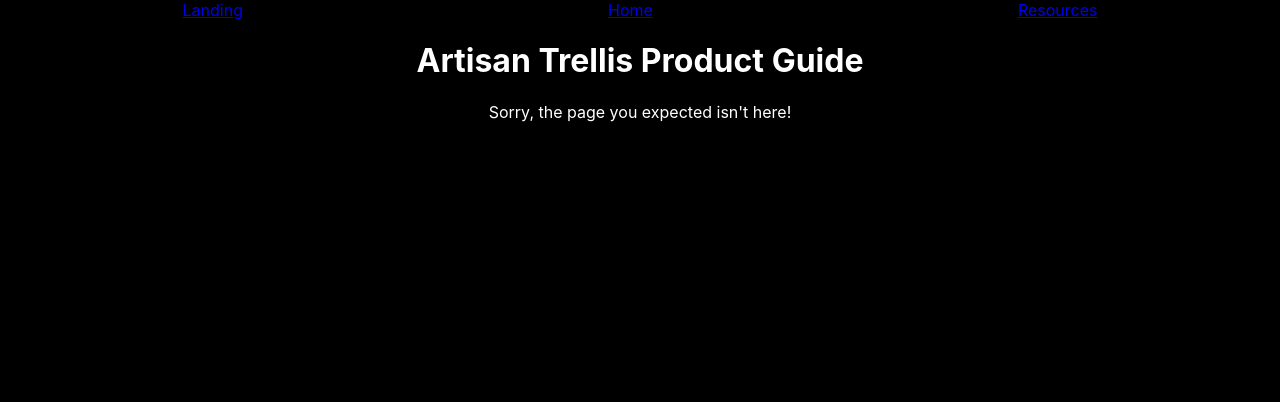
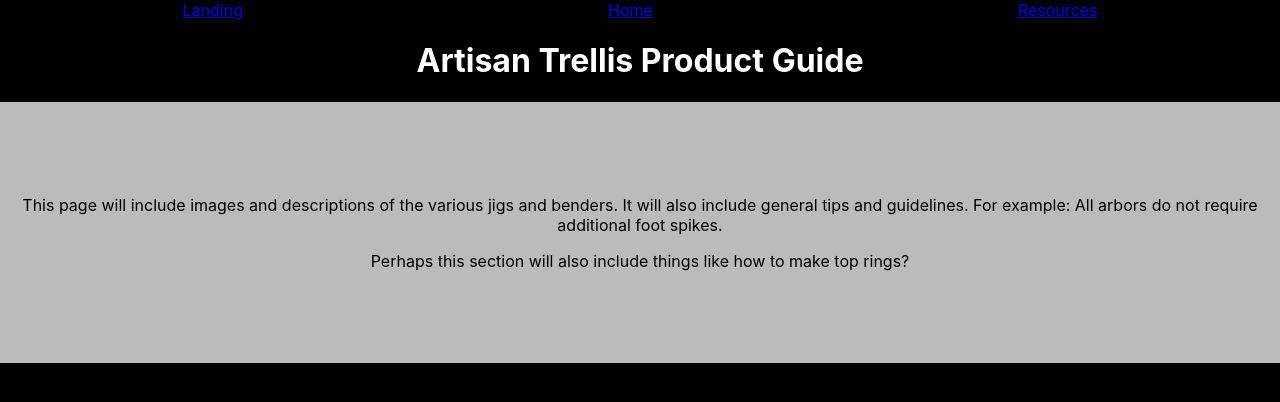
Before and after one commit to capnnemo2/at-product-guide, a React (Create React App) app: page /resources in a window 1280 px wide. Shown: the top 402 px of the page. Built offline with nearby package versions, Linux system fonts and the light colour scheme.

Commit message:
Creates basic empty resources page

```diff
--- a/src/App.js
+++ b/src/App.js
@@ -4,6 +4,7 @@ import Nav from "./Nav/Nav";
 import Header from "./Header/Header";
 import Landing from "./Landing/Landing";
 import Home from "./Home/Home";
+import Resources from "./Resources/Resources";
 import ProductDetails from "./ProductDetails/ProductDetails";
 import AddProduct from "./AddProduct/AddProduct";
 import AddComment from "./AddComment/AddComment";
@@ -28,6 +29,7 @@ export default class App extends React.Component {
           <Switch>
             <Route exact path="/" component={Landing} />
             <Route path="/home" component={Home} />
+            <Route path="/resources" component={Resources} />
             <Route
               path="/productDetails/:product_id"
               component={ProductDetails}
--- a/src/ProductDetails/ProductDetails.js
+++ b/src/ProductDetails/ProductDetails.js
@@ -63,6 +63,7 @@ export default class ProductDetails extends React.Component {
           <p className="description">{product.weld}</p>
         </section>
         <section>
+          {/* should editing be available to all users or just admin? is there a way for anyone to make changes, but they don't go into effect until the admin approves them? */}
           <Link to={"/edit-product"}>Edit specs</Link>
           <br />
           <Link to={"/home"}>Home</Link>
@@ -75,7 +76,10 @@ export default class ProductDetails extends React.Component {
                 <li key={comment.id} className="comment">
                   <p className="italic">{comment.user_name} says:</p>
                   <blockquote>{comment.content}</blockquote>
+                  {/* the edit comment option should only be available for the user who left it */}
                   <Link to={"/edit-comment"}>Edit comment</Link>
+                  {/* this button should only appear for the admin user */}
+                  <button type="button">Delete</button>
                 </li>
               ))}
             </ul>
--- /dev/null
+++ b/src/Resources/Resources.js
@@ -0,0 +1,22 @@
+import React from "react";
+import "./Resources.css";
+
+export default class Resources extends React.Component {
+  render() {
+    return (
+      <div className="Resources">
+        <section>
+          <p>
+            This page will include images and descriptions of the various jigs
+            and benders. It will also include general tips and guidelines. For
+            example: All arbors do not require additional foot spikes.
+          </p>
+          <p>
+            Perhaps this section will also include things like how to make top
+            rings?
+          </p>
+        </section>
+      </div>
+    );
+  }
+}
```
Also changed, not shown: src/Resources/Resources.css (added).
